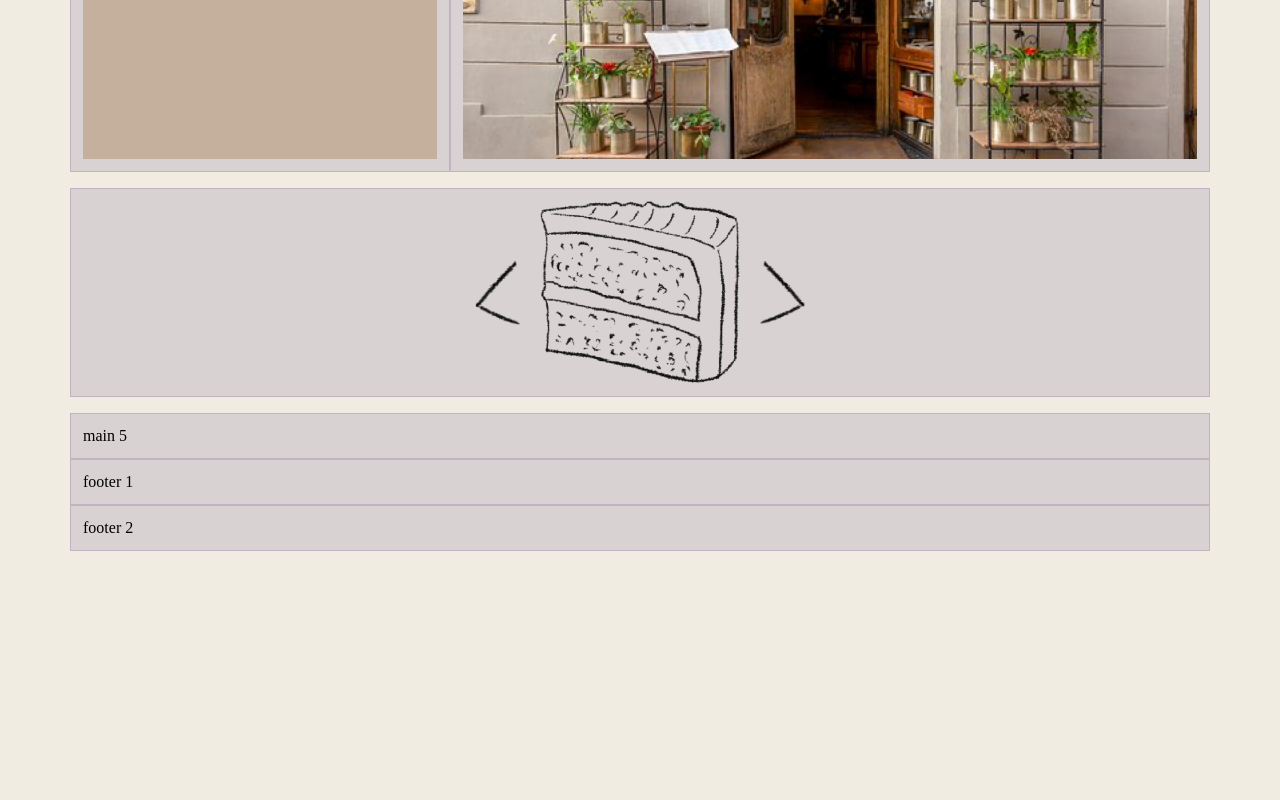
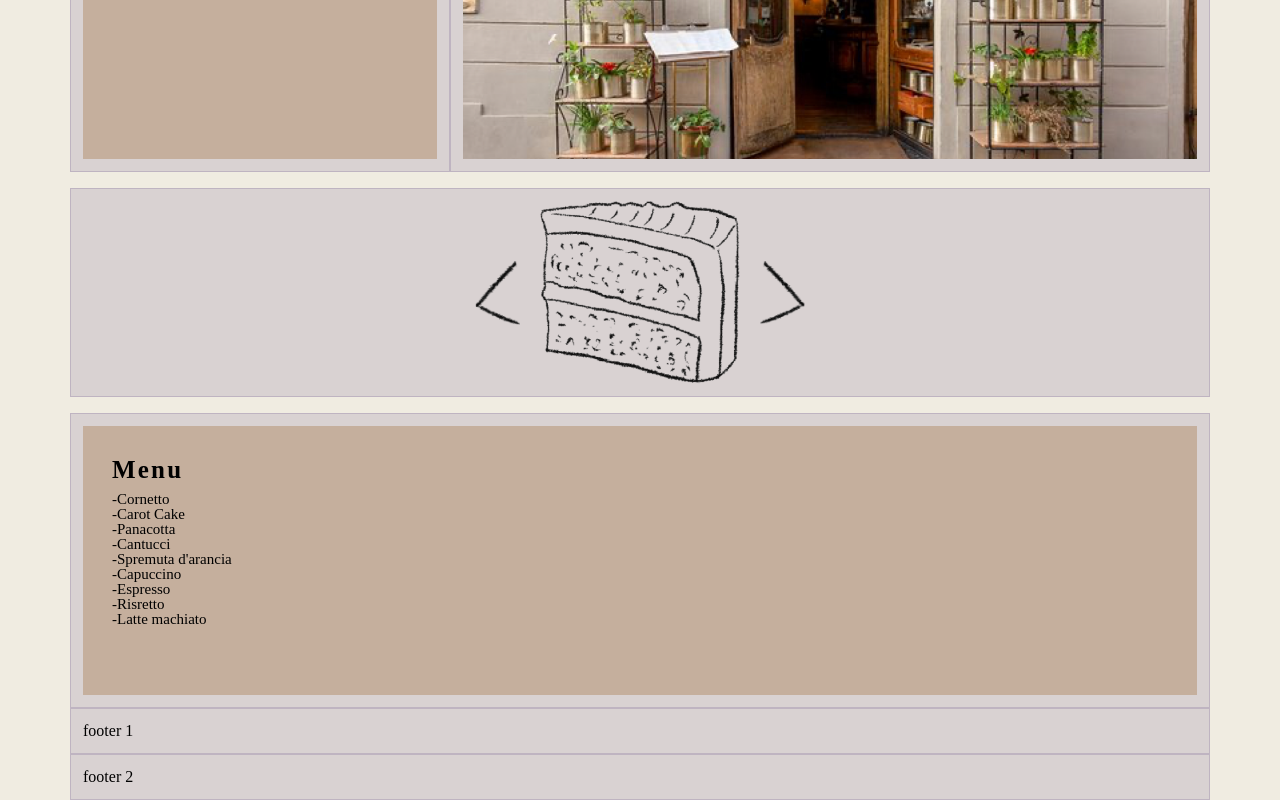
Before and after one commit to EnoDucotterd/angolino, a website built with Parcel: page src/index.html in a window 1280 px wide. Shown: the part 950-1750 px from the top of the page. Before the commit the page ends 1501 px from the top, so only its background shows below. Built offline with nearby package versions, Linux system fonts and the light colour scheme; a web font is replaced by a local one.

Commit message:
ajout du contenu textuel du menu et ajout de sa classe à style css

```diff
--- a/src/index.html
+++ b/src/index.html
@@ -68,7 +68,38 @@
           </div>
         </div>
         <div class="row">
-          <div class="col-12">main 5</div>
+          <div class="col-12">
+            <div class="menu">
+              <h2>Menu</h2>
+              <ul>
+                -Cornetto
+              </ul>
+              <ul>
+                -Carot Cake
+              </ul>
+              <ul>
+                -Panacotta
+              </ul>
+              <ul>
+                -Cantucci
+              </ul>
+              <ul>
+                -Spremuta d'arancia
+              </ul>
+              <ul>
+                -Capuccino
+              </ul>
+              <ul>
+                -Espresso
+              </ul>
+              <ul>
+                -Risretto
+              </ul>
+              <ul>
+                -Latte machiato
+              </ul>
+            </div>
+          </div>
         </div>
       </div>
     </main>
--- a/src/scss/main.scss
+++ b/src/scss/main.scss
@@ -92,13 +92,15 @@ body {
 }
 
 .noi,
+.menu,
 .main-nav {
   font-family: adobe-caslon-pro, serif;
   font-size: 15px;
   line-height: 15px;
 }
 
-.noi {
+.noi,
+.menu {
   background-color: #af89647b;
   padding: 36px 29px 68px 29px;
   height: 100%;
```
